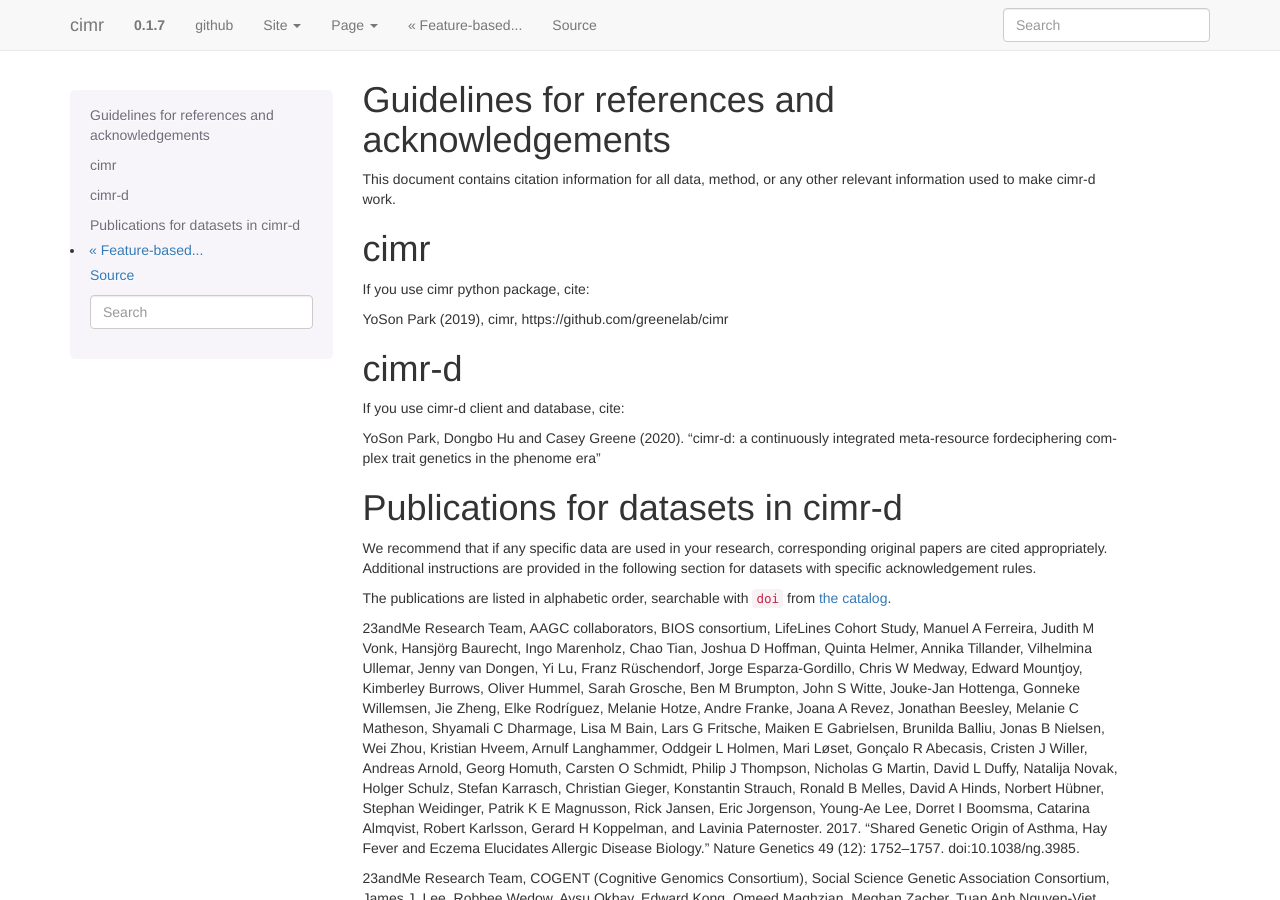
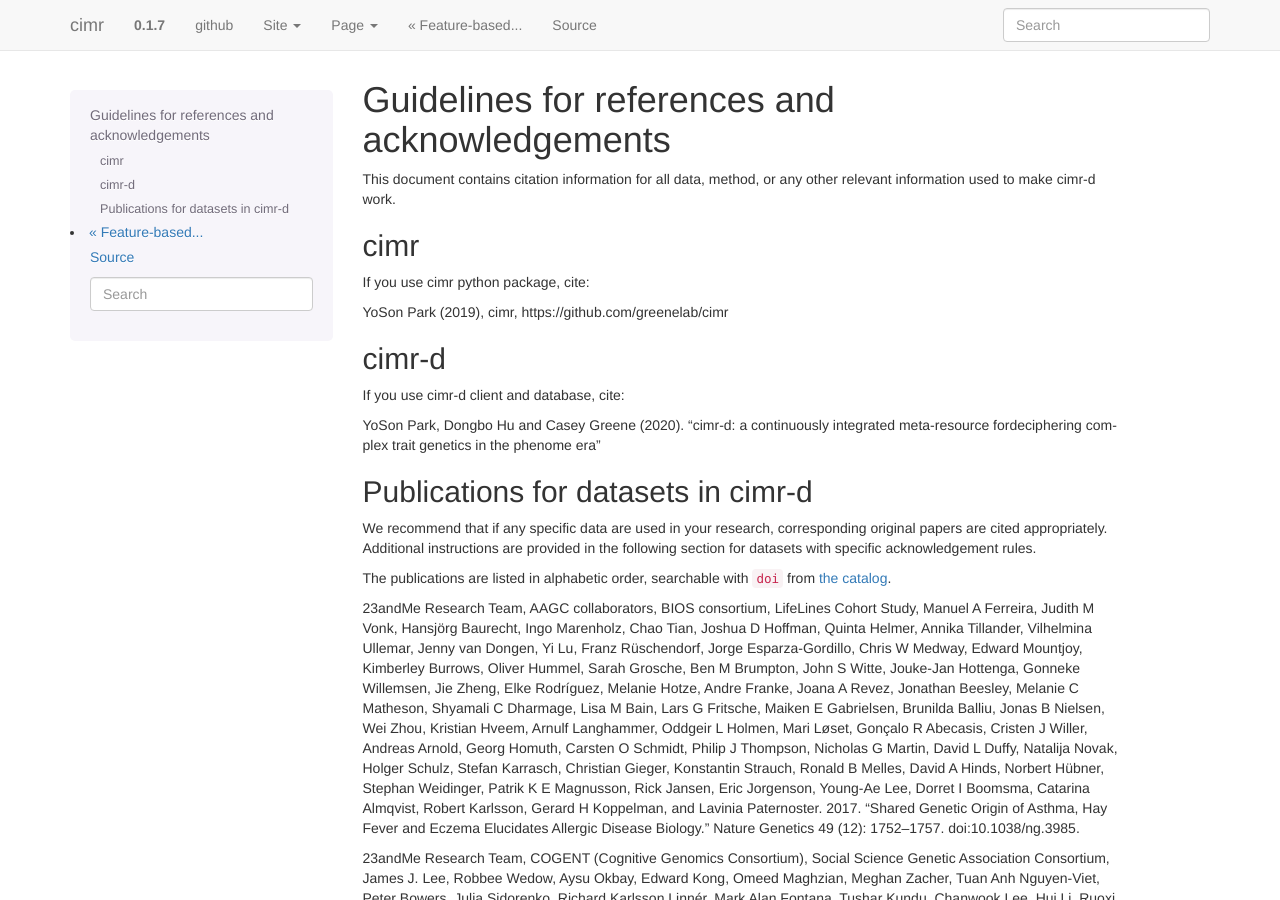
Before and after one commit to greenelab/cimr, a Sphinx documentation site: the page built from doc/source/references.md, in a window 1280 px wide and 900 px high. Built offline with Sphinx 7.4.7, drawn with Linux system fonts in a browser that asks for light colours; nearby versions of some CDN libraries; library files that are not in the unit come from our copies.

Commit message:
section header to subsection header in ref [skip ci]

```diff
--- a/doc/source/references.md
+++ b/doc/source/references.md
@@ -1,6 +1,3 @@
-
-
-
 
 # Guidelines for references and acknowledgements
 
@@ -11,7 +8,7 @@
 
 
 
-# cimr
+## cimr
 
 
 If you use cimr python package, cite:
@@ -21,7 +18,7 @@
 
 
 
-# cimr-d
+## cimr-d
 
 
 If you use cimr-d client and database, cite:
@@ -31,7 +28,7 @@
 
 
 
-# Publications for datasets in cimr-d
+## Publications for datasets in cimr-d
 
 
 We recommend that if any specific data are used in your research,
```
